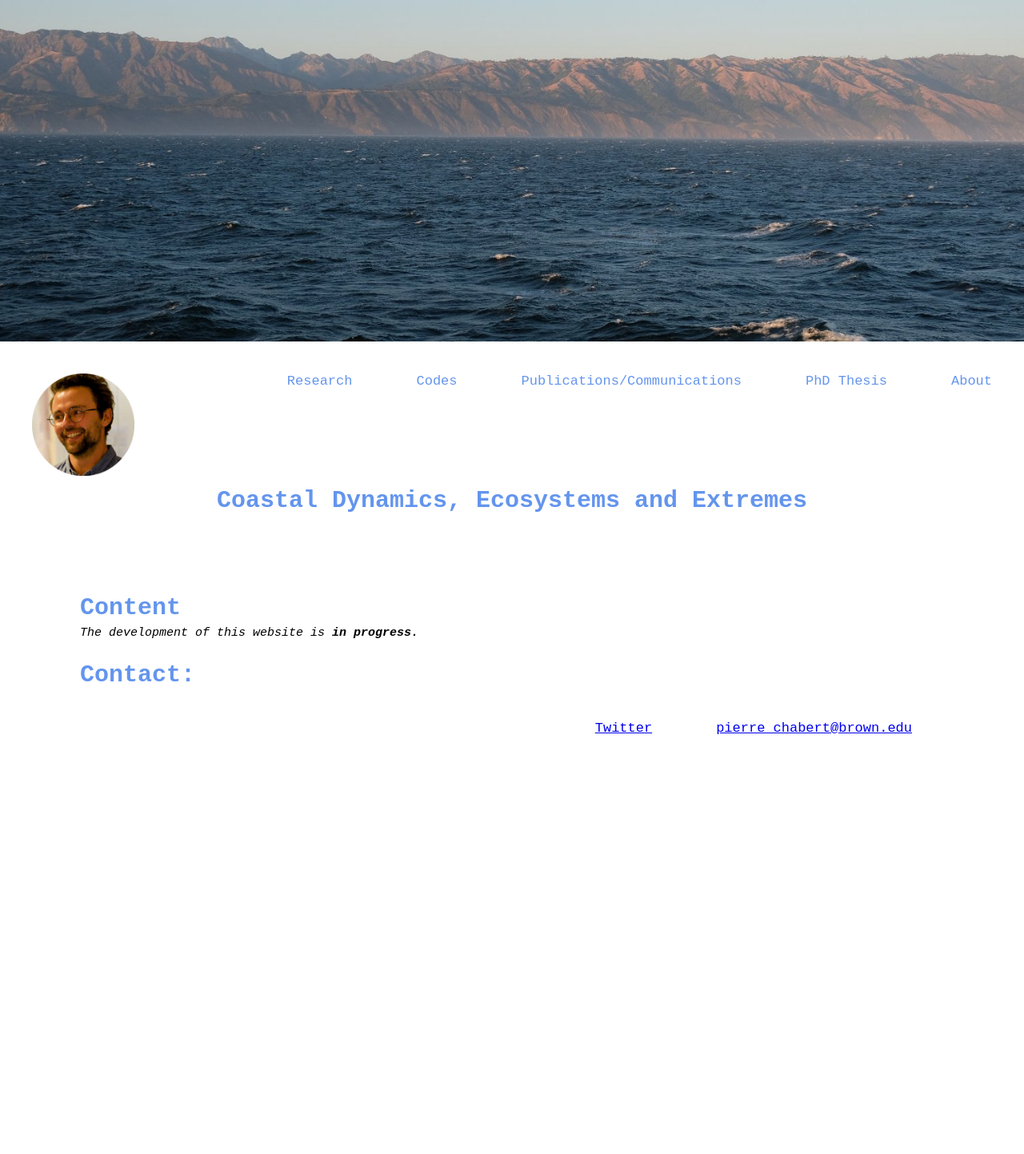
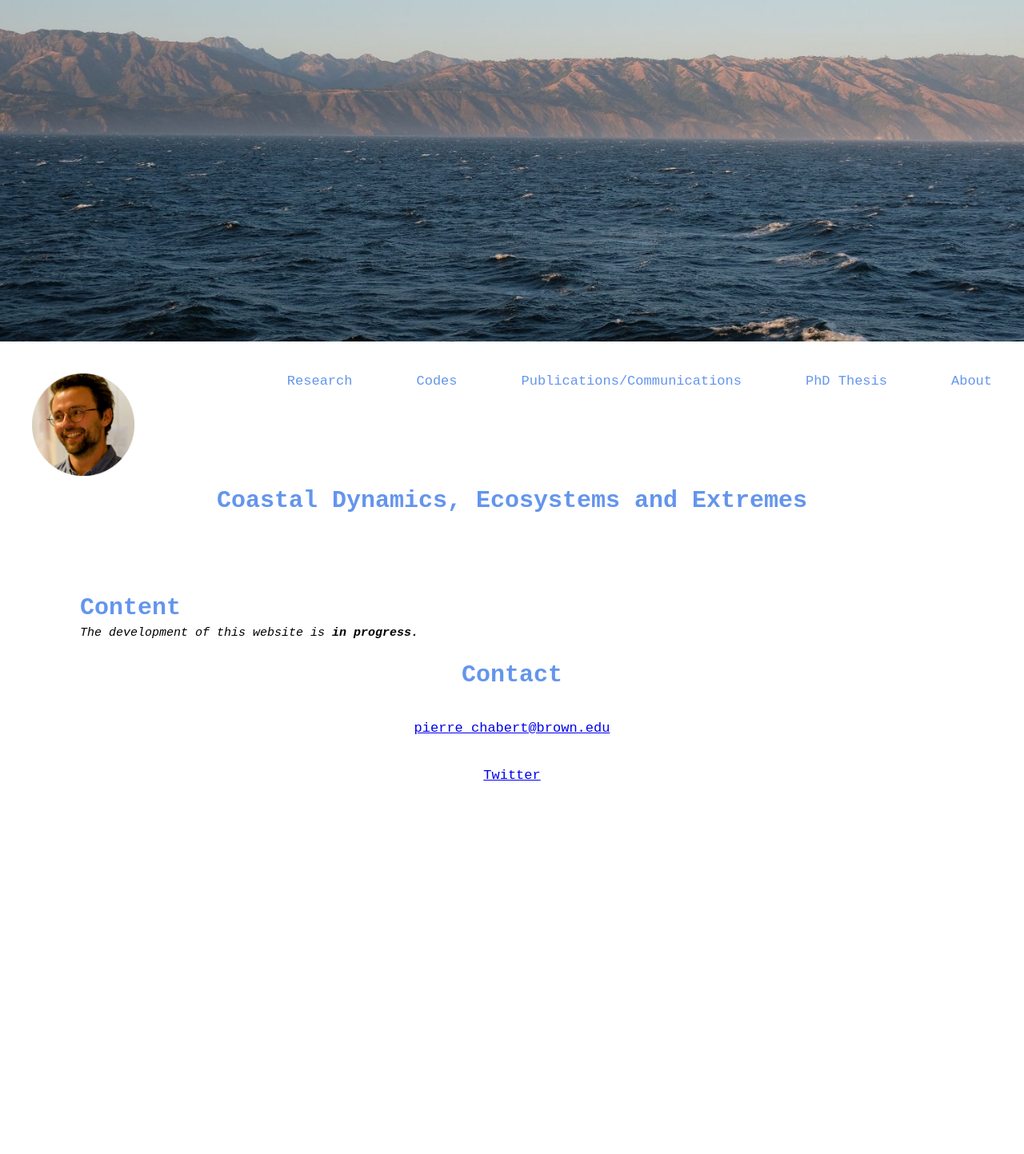
Before and after one commit to pierrechabert/pierrechabert.github.io, a Jekyll site: the page index.html, which Jekyll copies as it is, in a window 1280 px wide. Shown: the whole page at 80% size. Built offline with Jekyll 4.4.1, drawn with Linux system fonts in a browser that asks for light colours.

Commit message:
Update index.html

```diff
--- a/index.html
+++ b/index.html
@@ -20,6 +20,8 @@
             margin: auto;
         }
          .href-style-fit {color:cornflowerblue; font-size:17px; margin:40px; text-align:center; text-decoration:none; float: right;
+    }
+         .href-style-fitnofloat {color:cornflowerblue; font-size:17px; margin:40px; text-align:center; text-decoration:none;
     }
      * {
  font-size: 100%;
@@ -59,9 +61,9 @@
   <p style="line-height: 2.0; font-size:15px;"><em>The development of this website is <strong>in progress.</strong> </em></p>
    <!-- Presentation, research interests -->
 
-  <h1 style="color:cornflowerblue; font-size:30px; margin-top:20px;">Contact: </h1>
-  <p class="href-style-fit"> <a href="mailto:pierre_chabert@brown.edu">pierre_chabert@brown.edu </a></p>
-  <p class="href-style-fit"><a href="https://twitter.com/chab_pierre"> Twitter </a></p>
+  <h1 style="color:cornflowerblue; font-size:30px; margin-top:20px; text-align:center">Contact </h1>
+  <p class="href-style-fitnofloat"> <a href="mailto:pierre_chabert@brown.edu"> pierre_chabert@brown.edu </a></p>
+  <p class="href-style-fitnofloat"> <a href="https://twitter.com/chab_pierre"> Twitter </a></p>
 
   </div>
 
```
